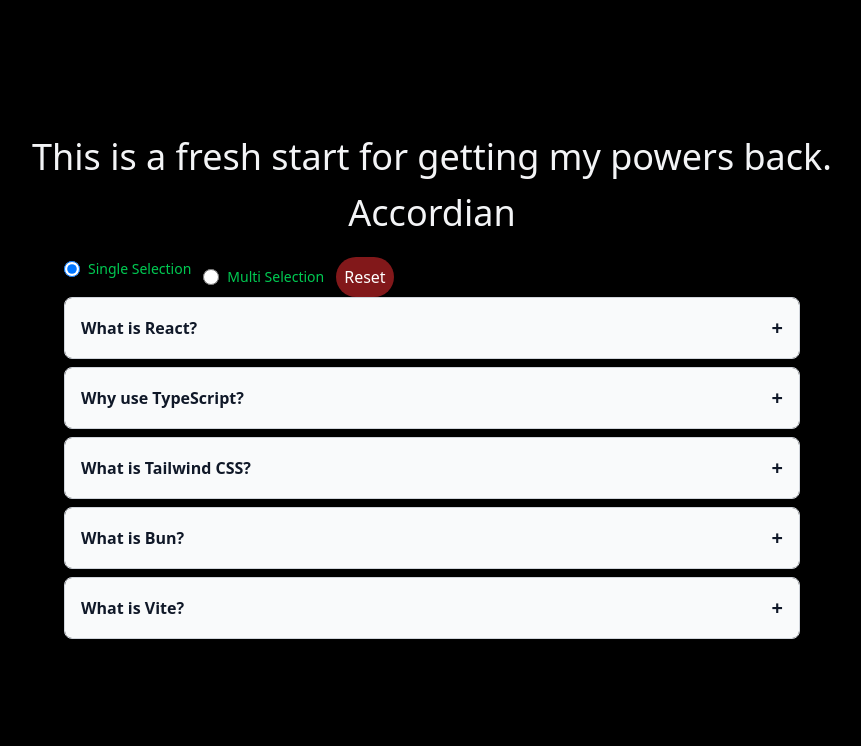
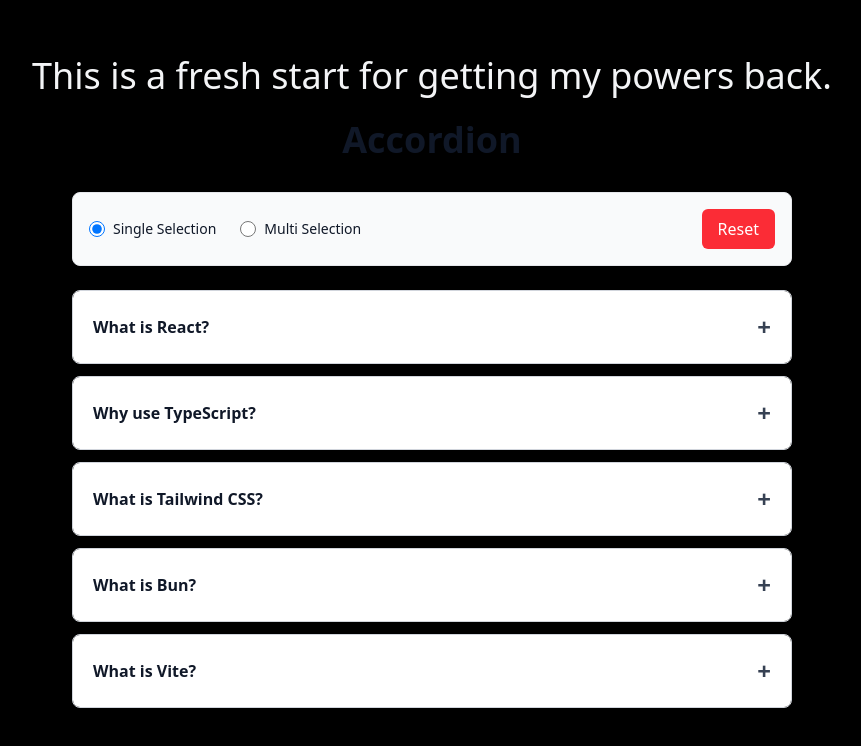
Before and after one commit to Tyagi221B/React_practise_projects, a React (Vite) app: page / in a window 1280 px wide. Shown: the top 746 px of the page, without its empty margins (208-1069 px from the left). Built offline with nearby package versions, Linux system fonts and the light colour scheme.

Commit message:
Accordian Complete. Took AI help for the UI

```diff
--- a/src/components/Accordian.tsx
+++ b/src/components/Accordian.tsx
@@ -19,25 +19,29 @@
   };
 
   const handlereset = () => {
-    setopenAccordianList([])
+    setopenAccordianList([]);
+    setisOpen(null);
   }
 
   return (
-    <div className="w-full max-w-3xl mx-auto p-4">
-      <p className="text-4xl text-center mb-6">Accordian</p>
-      <div className="flex gap-3 text-green-500">
-        <div className="flex items-center mb-4">
+    <div className="w-full max-w-3xl mx-auto p-6">
+      <h1 className="text-4xl font-bold text-center text-gray-900 mb-8">Accordion</h1>
+
+      <div className="bg-gray-50 rounded-lg p-4 mb-6 border border-gray-200">
+        <div className="flex items-center justify-between flex-wrap gap-4">
+          <div className="flex gap-6">
+            <div className="flex items-center">
               <input
                 id="singleSelection"
                 type="radio"
                 name="selectionMode"
                 checked={!isMultiSelect}
                 onChange={() => setisMultiSelect(false)}
-            className="w-4 h-4 border border-default-medium rounded-xs bg-neutral-secondary-medium focus:ring-2 focus:ring-brand-soft"
+                className="w-4 h-4 text-blue-600 cursor-pointer"
               />
               <label
                 htmlFor="singleSelection"
-            className="select-none ms-2 text-sm font-medium text-heading"
+                className="ms-2 text-sm font-medium text-gray-900 cursor-pointer"
               >
                 Single Selection
               </label>
@@ -49,49 +53,54 @@
                 name="selectionMode"
                 checked={isMultiSelect}
                 onChange={() => setisMultiSelect(true)}
-            className="w-4 h-4 border border-default-medium rounded-xs bg-neutral-secondary-medium focus:ring-2 focus:ring-brand-soft"
+                className="w-4 h-4 text-blue-600 cursor-pointer"
               />
               <label
                 htmlFor="multiSelection"
-            className="select-none ms-2 text-sm font-medium text-heading"
+                className="ms-2 text-sm font-medium text-gray-900 cursor-pointer"
               >
                 Multi Selection
               </label>
             </div>
+          </div>
           <button
             onClick={handlereset}
-          className="bg-red-900 p-2 rounded-4xl text-white cursor-pointer ">Reset</button>
+            className="px-4 py-2 bg-red-500 hover:bg-red-600 text-white font-medium rounded-md transition-colors"
+          >
+            Reset
+          </button>
+        </div>
       </div>
       {data.map((accord) => (
         <div
           key={accord.id}
-          className="mb-2 border border-gray-300 rounded-lg overflow-hidden"
+          className="mb-3 border border-gray-300 rounded-lg overflow-hidden shadow-sm hover:shadow-md transition-shadow"
         >
           <button
             onClick={() => handleOpen(accord.id)}
-            className="w-full flex justify-between items-center p-4 bg-gray-50 hover:bg-gray-100 transition-colors"
+            className="w-full flex justify-between items-center p-5 bg-white hover:bg-gray-50 transition-colors"
           >
-            <span className="font-semibold text-gray-900 text-left">
+            <span className="font-semibold text-gray-900 text-left text-base">
               {accord.question}
             </span>
-            <span className="text-xl font-bold text-gray-900 ml-4">
-              {isOpen === accord.id || openAccordianList.includes(accord.id) ? "-" : "+"}
+            <span className="text-2xl font-bold text-gray-700 ml-4 shrink-0">
+              {(isMultiSelect ? (openAccordianList.includes(accord.id) ? "-" : "+") : (isOpen === accord.id) ? "-" : "+")}
             </span>
           </button>
 
           {isMultiSelect ? (
             <div>
               {openAccordianList.includes(accord.id) && (
-                <div className="p-4 bg-white border-t border-gray-200">
-                  <p className="text-gray-900">{accord.answer}</p>
+                <div className="p-5 bg-gray-50 border-t border-gray-200">
+                  <p className="text-gray-700 leading-relaxed">{accord.answer}</p>
                 </div>
               )}
             </div>
           ) : (
             <div>
               {isOpen === accord.id && (
-                <div className="p-4 bg-white border-t border-gray-200">
-                  <p className="text-gray-900">{accord.answer}</p>
+                <div className="p-5 bg-gray-50 border-t border-gray-200">
+                  <p className="text-gray-700 leading-relaxed">{accord.answer}</p>
                 </div>
               )}
             </div>
```
Lines whose indentation alone changed are shown as unchanged.
